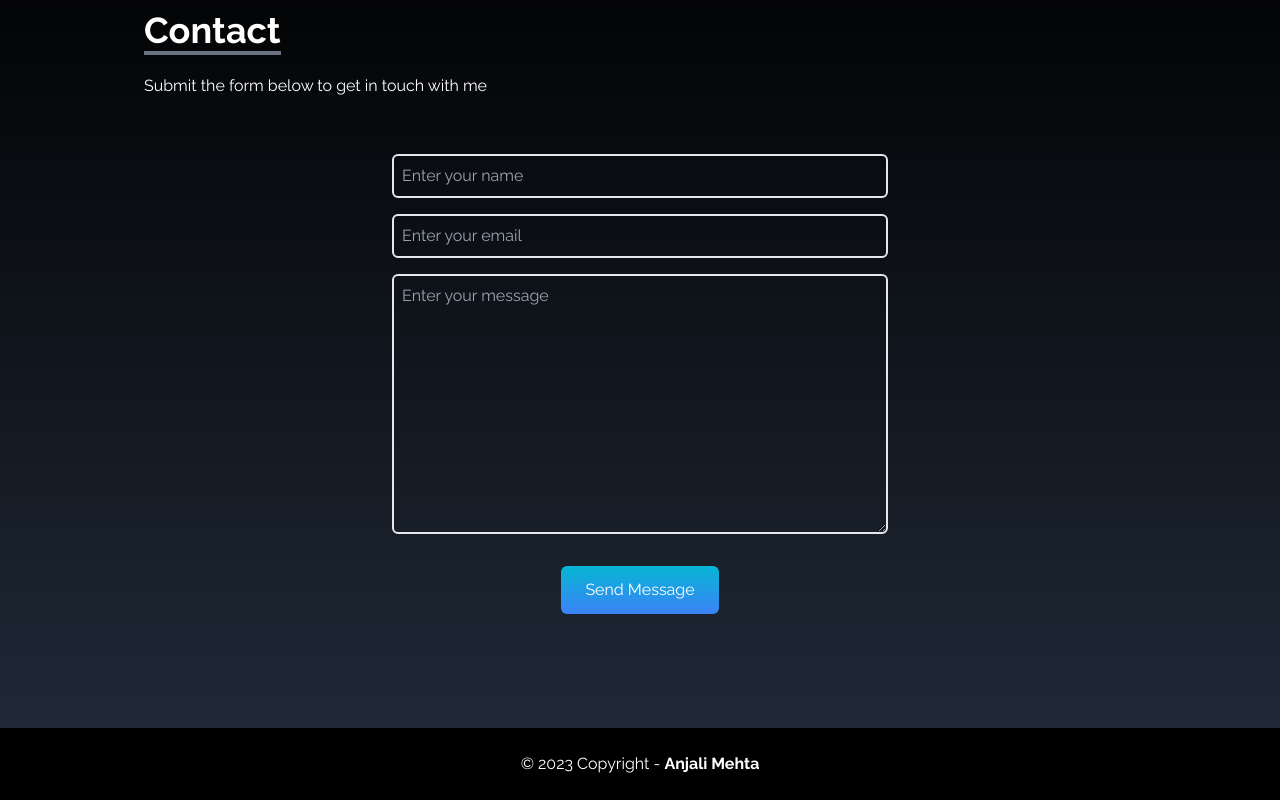
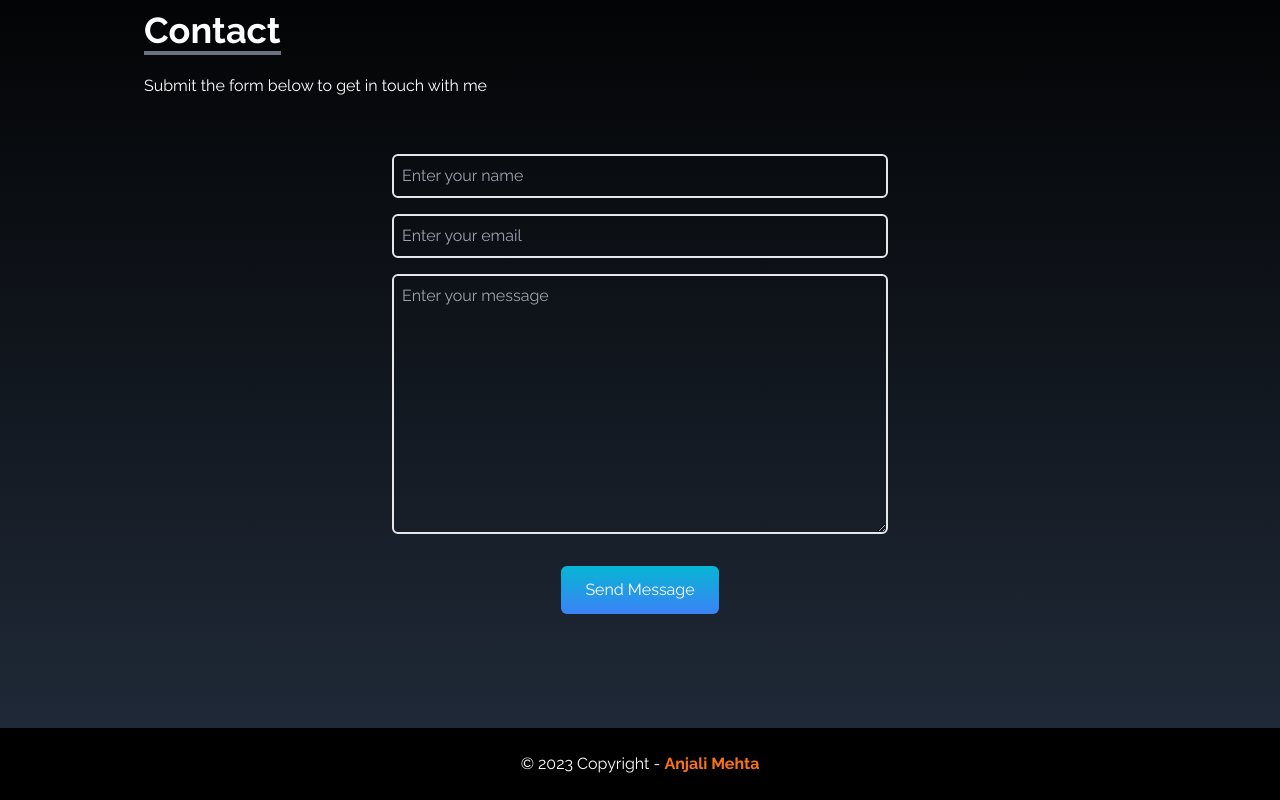
Before and after one commit to anjalimehta0310/react-portfolio, a React (Create React App) app: page / in a window 1280 px wide. Shown: the part 3314-4114 px from the top of the page. Built offline with nearby package versions, Linux system fonts and the light colour scheme.

Commit message:
Update Footer.js

```diff
--- a/src/components/Footer.js
+++ b/src/components/Footer.js
@@ -1,13 +1,12 @@
 import React from "react";
 
-function Footer(){
-    return(
-        <div class="text-center p-6 bg-black footer">
-        <span class="text-white">&copy; 2023 Copyright - </span>
-        <a class="link-underline text-white font-bold">Anjali Mehta</a>
-      </div>
-    )
+function Footer() {
+    return (
+        <div className="text-center p-6 bg-black footer">
+            <span className="text-white">&copy; 2023 Copyright - </span>
+            <a className="link-underline text-orange-500 font-bold">Anjali Mehta</a>
+        </div>
+    );
 }
 
-
-export default Footer
+export default Footer;
```
